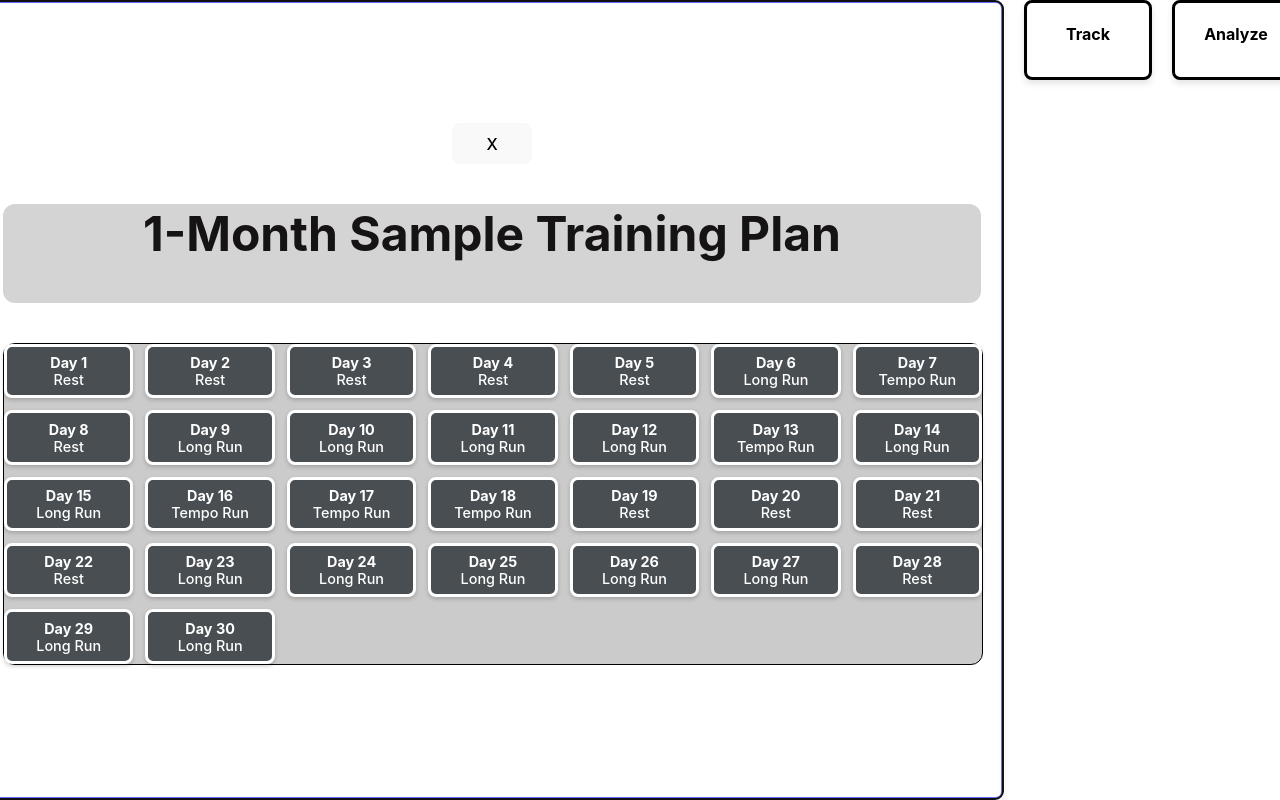
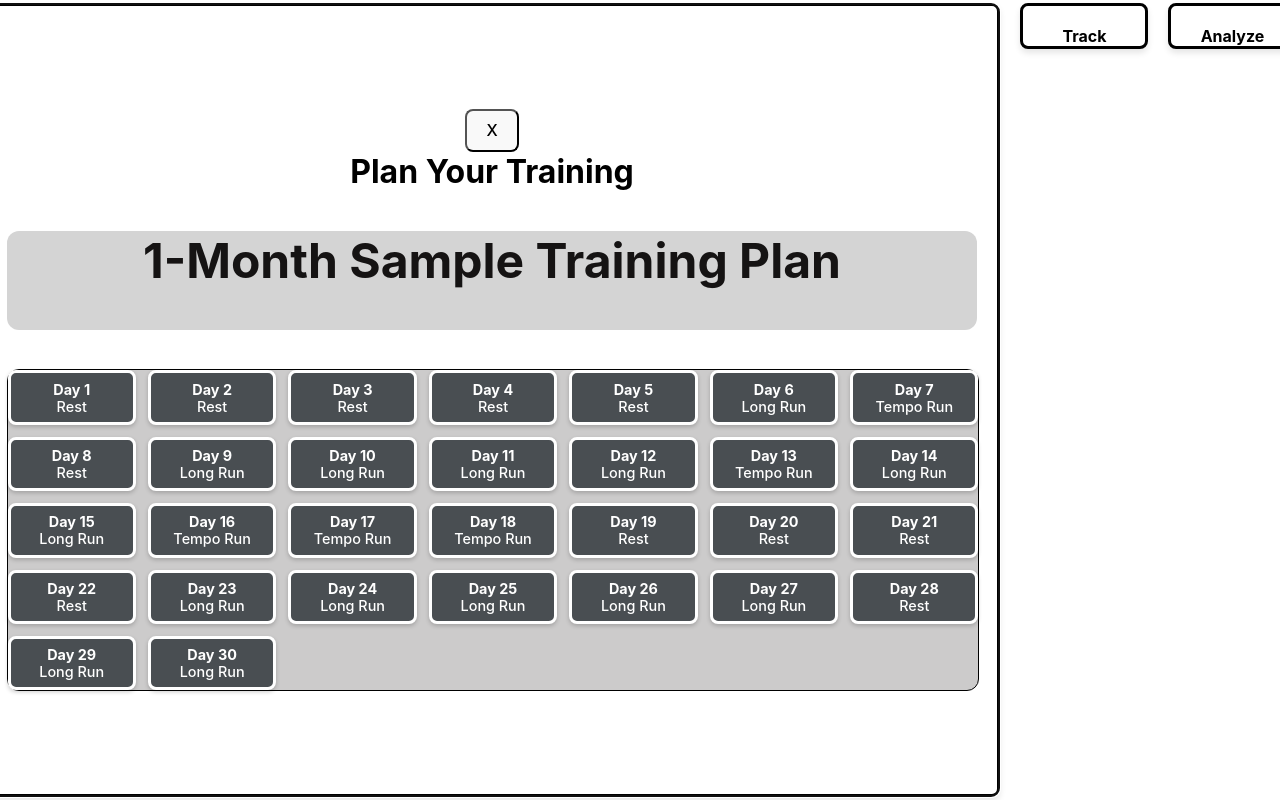
Before and after one commit to tulloch022/marathoner, a React (Vite) app: page / in a window 1280 px wide. Both pictures are taken after a click on the button "Plan". Built offline with nearby package versions, Linux system fonts and the light colour scheme.

Commit message:
got rid of unnecessary css

```diff
--- a/src/App.tsx
+++ b/src/App.tsx
@@ -1,18 +1,23 @@
 import { useState } from "react";
+import { motion } from "framer-motion";
 import LoginButton from "./components/LoginButton.tsx";
 import Title from "./components/Title.tsx";
 import Subtitle from "./components/Subtitle.tsx";
 import Calendar from "./components/Calendar.tsx";
 import SignUpButton from "./components/SignUpButton.tsx";
 import ShoeTracker from "./components/ShoeTracker.tsx";
-import { motion } from "framer-motion";
 
 function App() {
   const [activeSection, setActiveSection] = useState<"plan" | "track" | "analyze" | null>(null);
 
   return (
-    <div className="main flex flex-col items-center justify-center h-screen">
-      {/* Login & Signup Buttons - These will be hidden when a section is active */}
+    <motion.div
+      className="main flex flex-col items-center justify-center h-screen"
+      initial={{ opacity: 0 }}
+      animate={{ opacity: 1 }}
+      transition={{ duration: 5, ease: "easeOut" }}
+    >
+      {/* Login & Signup Buttons - Hidden when a section is active */}
       {!activeSection && (
         <>
           <LoginButton />
@@ -31,9 +36,9 @@ function App() {
             onClick={() => setActiveSection(section as "plan" | "track" | "analyze")}
             animate={{
               width: activeSection === section ? "80vw" : "10vw",
-              height: activeSection === section ? "100vh" : "10%"
+              height: activeSection === section ? "100vh" : "2em",
             }}
-            transition={{ duration: .5}}
+            transition={{ duration: 3 }}
             style={{ overflow: "hidden", position: "relative", zIndex: 1 }}
           >
             {activeSection === section ? (
@@ -44,23 +49,29 @@ function App() {
           </motion.button>
         ))}
       </div>
-    </div>
+    </motion.div>
   );
 }
 
 function SectionContent({ section, onClose }: { section: "plan" | "track" | "analyze"; onClose: () => void }) {
   return (
-    <div className="relative z-10">
+    <motion.div
+      className="relative z-10"
+      initial={{ opacity: 0 }}
+      animate={{ opacity: 1 }}
+      exit={{ opacity: 0 }}
+      transition={{ duration: 0.3 }}
+    >
       <button onClick={(e) => { e.stopPropagation(); onClose(); }} className="absolute top-4 right-4 text-2xl">X</button>
       <h1 className="text-3xl font-bold">
-        {section === "plan"}
-        {section === "track"}
+        {section === "plan" && "Plan Your Training"}
+        {section === "track" && "Track Your Runs"}
         {section === "analyze" && "Analyze Your Progress"}
       </h1>
       {section === "plan" && <Calendar />}
       {section === "track" && <ShoeTracker />}
       {section === "analyze" && <div> {/* Add analysis content here */} </div>}
-    </div>
+    </motion.div>
   );
 }
 
--- a/src/index.css
+++ b/src/index.css
@@ -34,7 +34,6 @@ a:hover {
 
 button {
   border-radius: 8px;
-  border: 1px solid transparent;
   padding: 0.6em 1.2em;
   font-size: 1em;
   font-weight: 500;
@@ -42,7 +41,7 @@ button {
   background-color: #1a1a1a;
   cursor: pointer;
   transition: border-color 0.25s, background-color 0.3s;
-  width: 5em;
+
 }
 
 button:hover {
@@ -97,22 +96,9 @@ h1, p {
   font-size: 4em;
   background-color: rgb(200, 200, 200);
   color: rgb(24, 23, 23);
-  width: 75%;
   margin: 0 auto;
   border-radius: .25em;
   margin-top: 1em;
-}
-
-@keyframes bounce {
-  0%, 20%, 50%, 80%, 100% {
-    transform: translateY(0);
-  }
-  40% {
-    transform: translateY(-10px);
-  }
-  60% {
-    transform: translateY(-5px);
-  }
 }
 
 .box-container {
@@ -130,7 +116,7 @@ h1, p {
   text-align: center;
   font-weight: bold;
   color: black;
-  padding-bottom: 2em;
+
 }
 
 
@@ -153,10 +139,6 @@ h1, p {
 
   .box-container:hover .box-under-arrow:not(:hover) {
     transform: scale(0.95);
-  }
-
-  .scroll-arrow {
-    display: none;
   }
 }
 
```
